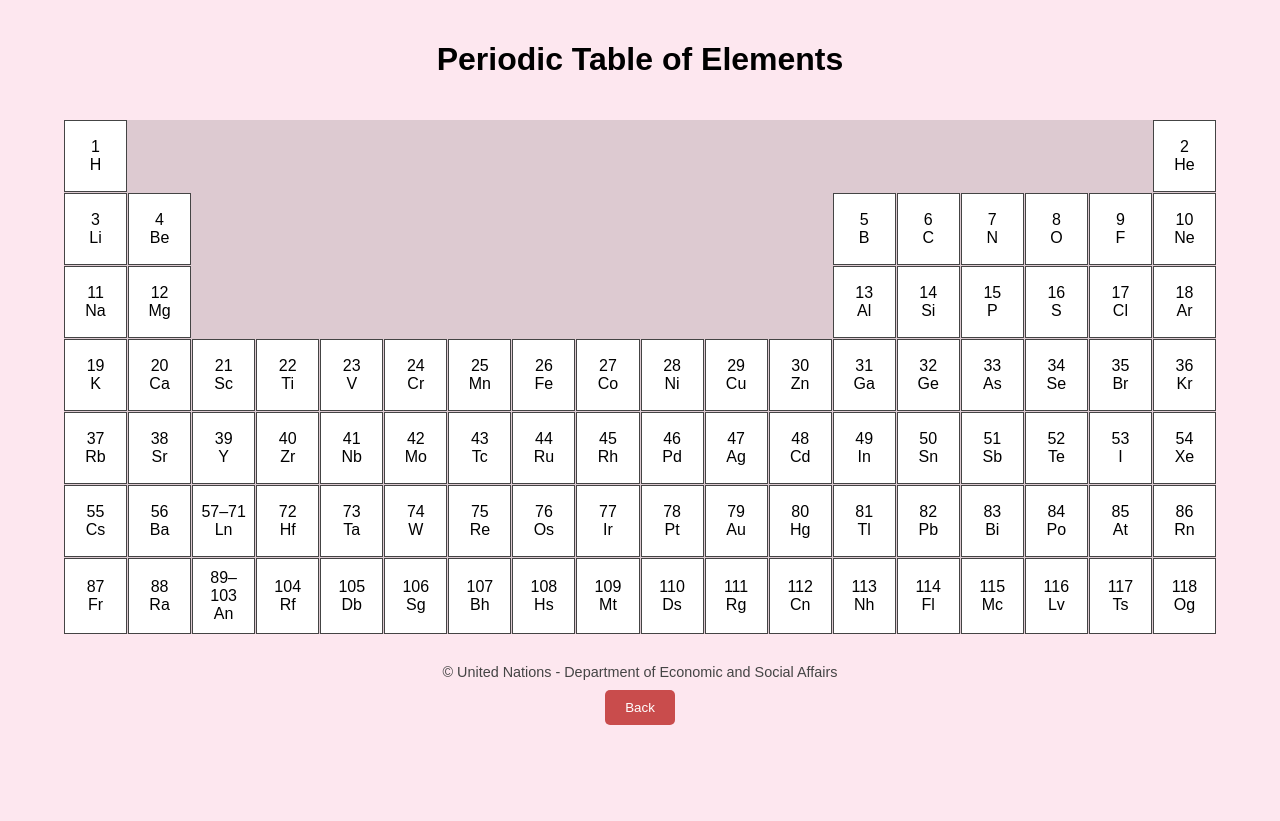
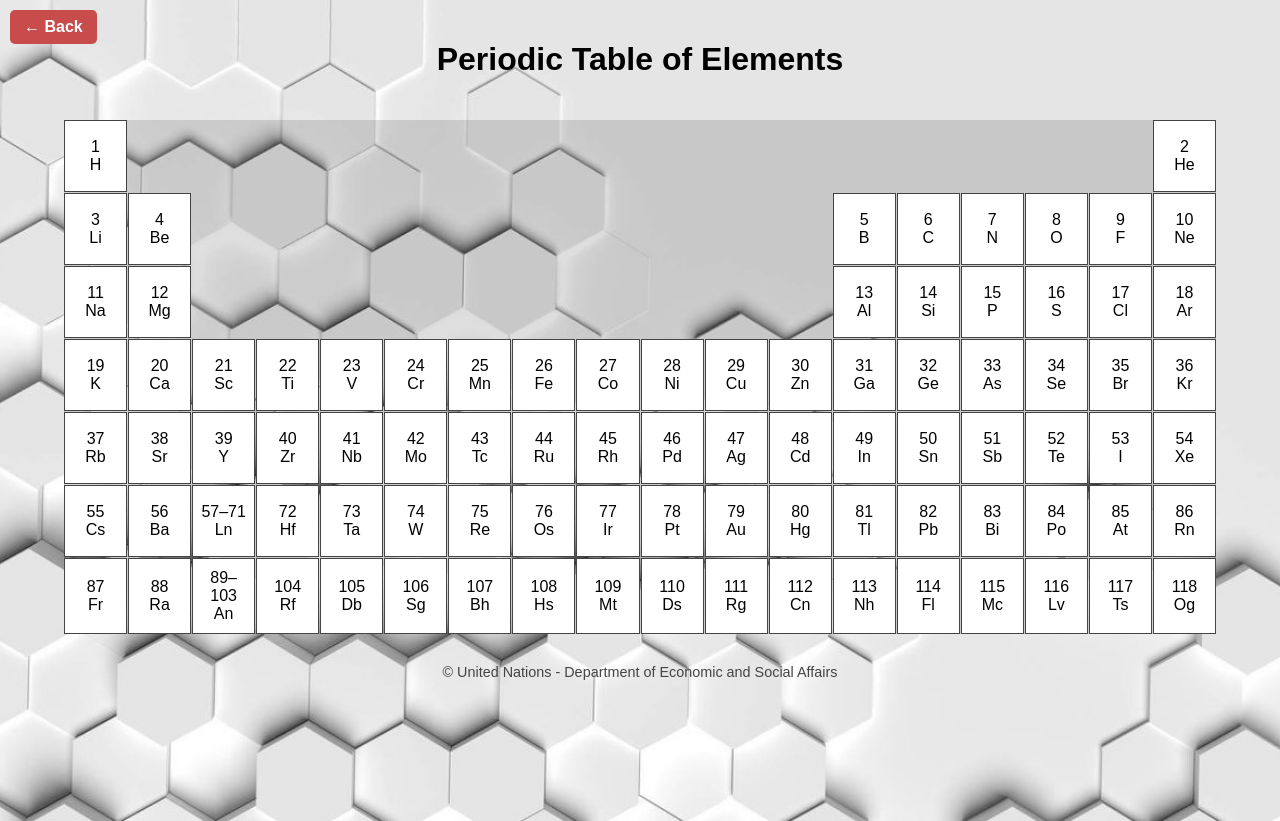
Before and after one commit to Ashiyel/FINAL_WEBDES, a plain HTML site: page pages/PROJECTS_WEBDES/periodicTable/index.html in a window 1280 px wide. Before the commit the page ends 800 px from the top, so only its background shows below. Drawn offline with Linux system fonts and the light colour scheme.

Commit message:
okay nasha

```diff
--- a/pages/PROJECTS_WEBDES/periodicTable/index.html
+++ b/pages/PROJECTS_WEBDES/periodicTable/index.html
@@ -6,9 +6,26 @@
   <meta name="viewport" content="width=device-width, initial-scale=1.0" />
   <title>Periodic Table</title>
   <style>
+
+  html, body {
+  height: 100%;
+  margin: 0;
+  padding: 0;
+  font-family: Arial, sans-serif;
+  background-color: #fde7ef;
+  background-image: url('/assets/img/CHEMISTRY.jpeg');
+  background-size: cover;
+  background-position: center;
+  background-repeat: no-repeat;
+}
+
    body {
   font-family: Arial, sans-serif;
   background-color: #fde7ef;
+  background-image: url('/assets/img/CHEMISTRY.jpeg'); /* Replace with your image path or URL */
+  background-size: cover;
+  background-position: center;
+  background-repeat: no-repeat;
   margin: 0;
   padding: 0;
 }
@@ -52,20 +69,35 @@
       color: #444;
     }
 
-    .back-button {
-      display: block;
-      margin: 10px auto 30px auto;
-      padding: 10px 20px;
+    /* Back button styled as tab */
+    .tab {
+      position: absolute;
+      top: 10px;
+      left: 10px;
+    }
+
+    .tabContent {
+      text-decoration: none;
       background-color: #c94c4c;
       color: white;
-      border: none;
+      padding: 8px 14px;
       border-radius: 5px;
-      cursor: pointer;
+      font-weight: bold;
+      display: inline-block;
+    }
+
+    .tabContent:hover {
+      background-color: #a83838;
     }
   </style>
 </head>
 
 <body>
+  <!-- BACK BUTTON-->
+  <div class="tab">
+    <a class="tabContent" href="/pages/ABOUT/about.html" rel="noopener noreferrer">← Back</a>
+  </div>
+
   <h1>Periodic Table of Elements</h1>
 
   <div class="table-container">
@@ -181,8 +213,6 @@
   <div class="footer">
     &copy; United Nations - Department of Economic and Social Affairs
   </div>
-  <button class="back-button" onclick="history.back()">Back</button>
-
 </body>
 
 </html>
```
Also changed, not shown: pages/ABOUT/about.html (+5 -5 lines), pages/PROJECTS_WEBDES/SGD6/index.html (+31 -23 lines), assets/img/CHEMISTRY.jpeg (added). Lines whose indentation alone changed are shown as unchanged.
